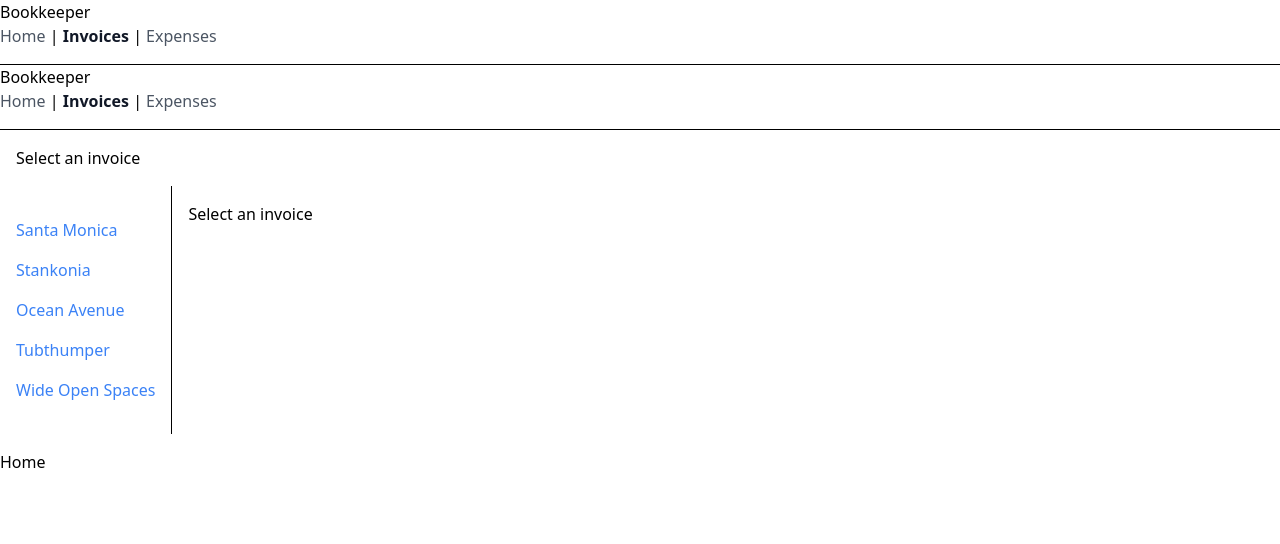
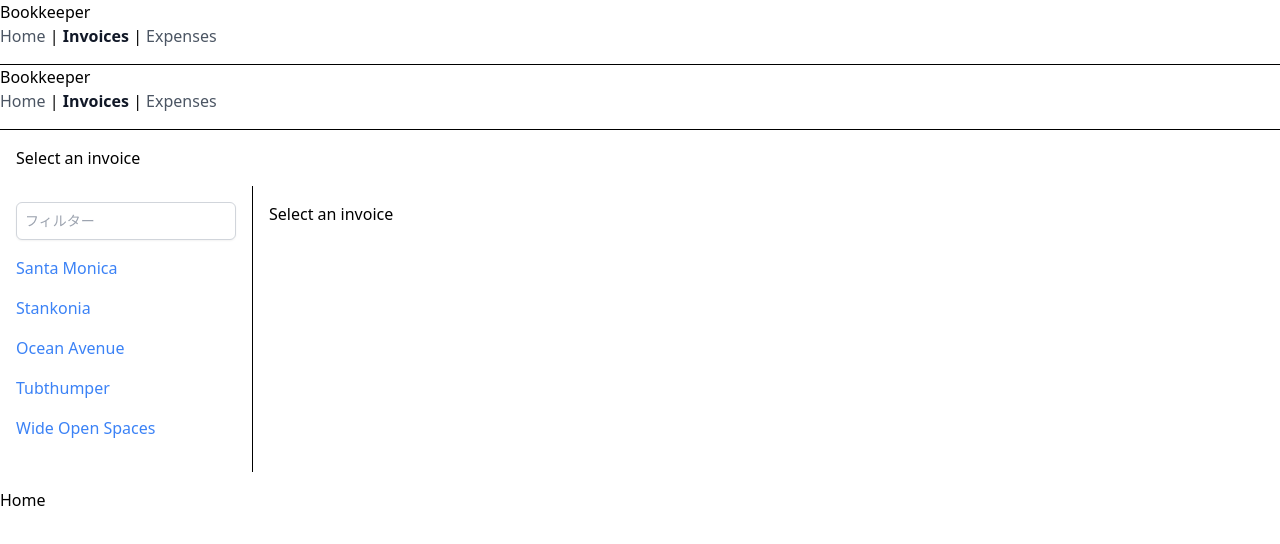
Before and after one commit to tsuyopon-xyz/practice-react-router-v6, a React (Create React App) app: page /invoices in a window 1280 px wide. Shown: the top 544 px of the page. Built offline with nearby package versions, Linux system fonts and the light colour scheme.

Commit message:
Search Params.

```diff
--- a/src/routes/invoices.tsx
+++ b/src/routes/invoices.tsx
@@ -1,9 +1,10 @@
-import { NavLink, Outlet } from 'react-router-dom';
+import { NavLink, Outlet, useSearchParams } from 'react-router-dom';
 import { Layout } from 'src/components/Layout';
 import { getInvoices } from 'src/data/invoices';
 
 export const Invoices = () => {
   const invoices = getInvoices();
+  let [searchParams, setSearchParams] = useSearchParams();
 
   return (
     <Layout>
@@ -14,7 +15,27 @@ export const Invoices = () => {
             padding: '1rem',
           }}
         >
-          {invoices.map((invoice) => (
+          <input
+            className="shadow-sm focus:ring-indigo-500 focus:border-indigo-500 block w-full sm:text-sm border-gray-300 border rounded-md p-2"
+            placeholder="フィルター"
+            value={searchParams.get('filter') || ''}
+            onChange={(event) => {
+              let filter = event.target.value;
+              if (filter) {
+                setSearchParams({ filter });
+              } else {
+                setSearchParams({});
+              }
+            }}
+          />
+          {invoices
+            .filter((invoice) => {
+              const filter = searchParams.get('filter');
+              if (!filter) return true;
+              const name = invoice.name.toLowerCase();
+              return name.startsWith(filter.toLowerCase());
+            })
+            .map((invoice) => (
               <NavLink
                 style={{ display: 'block', margin: '1rem 0' }}
                 to={`/invoices/${invoice.number}`}
```
Lines whose indentation alone changed are shown as unchanged.
